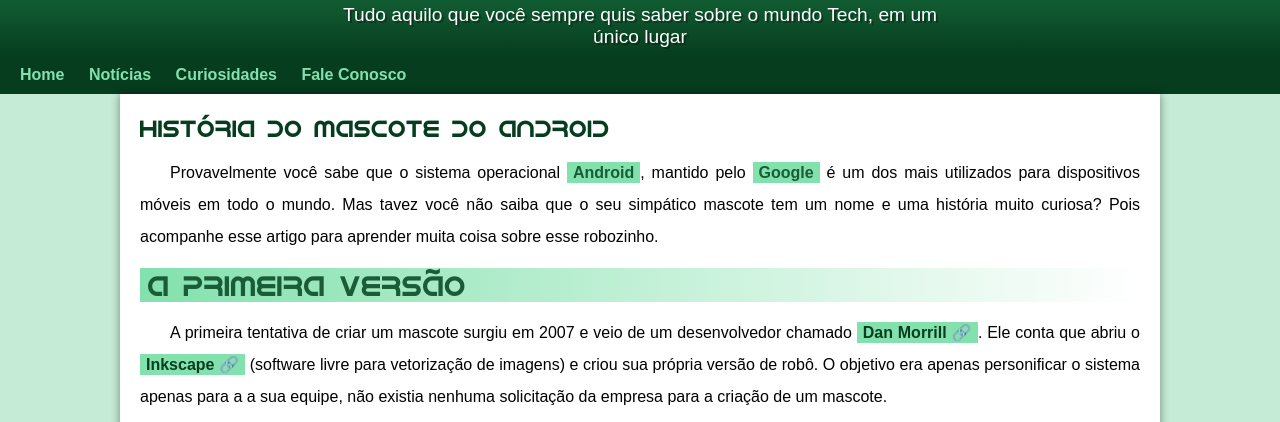
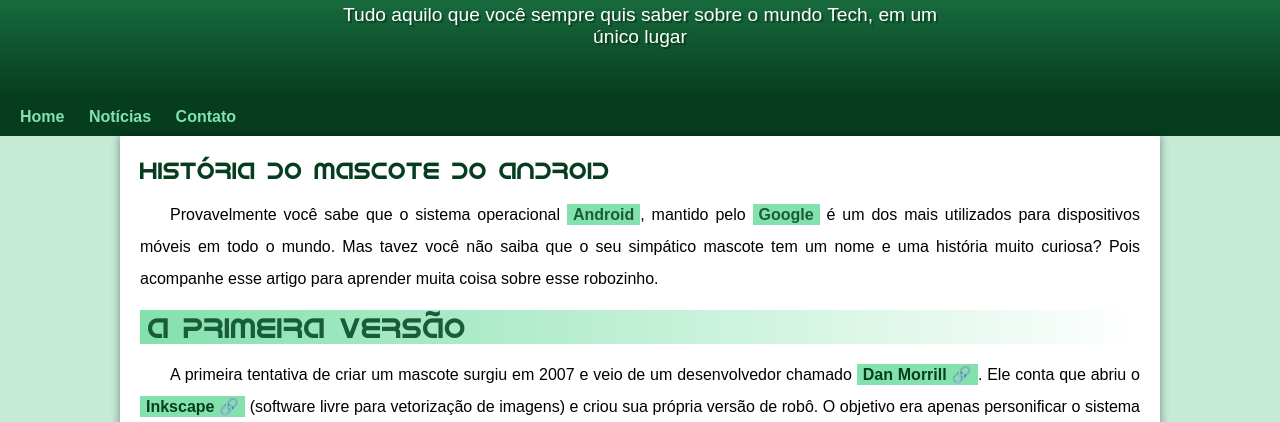
Before and after one commit to Rodrigo-dev261/projeto-android, a plain HTML site: page index.html in a window 1280 px wide. Shown: the part 134-556 px from the top of the page. Drawn offline with Linux system fonts and the light colour scheme.

Commit message:
Problema de padding corrigido

```diff
--- a/estilo/style.css
+++ b/estilo/style.css
@@ -63,7 +63,7 @@ header p {
     padding-right: 10px;
     padding-left: 10px;
     margin: auto;
-    margin-bottom: 20px;
+    padding-bottom: 50px;
     text-shadow: 2px 2px 0px rgba(0, 0, 0, 0.315);
 
 
@@ -81,6 +81,7 @@ nav > a {
     text-decoration: none;
     font-weight: bold;
     transition-duration: .5s;
+    margin: center;
 }
 
 nav > a:hover {
--- a/index.html
+++ b/index.html
@@ -16,8 +16,7 @@
   <nav>
     <a href="#">Home</a>
     <a href="#">Notícias</a>
-    <a href="#">Curiosidades</a>
-    <a href="#">Fale Conosco</a>
+    <a href="#">Contato</a>
   </nav>
    <main>
     <article>
```
